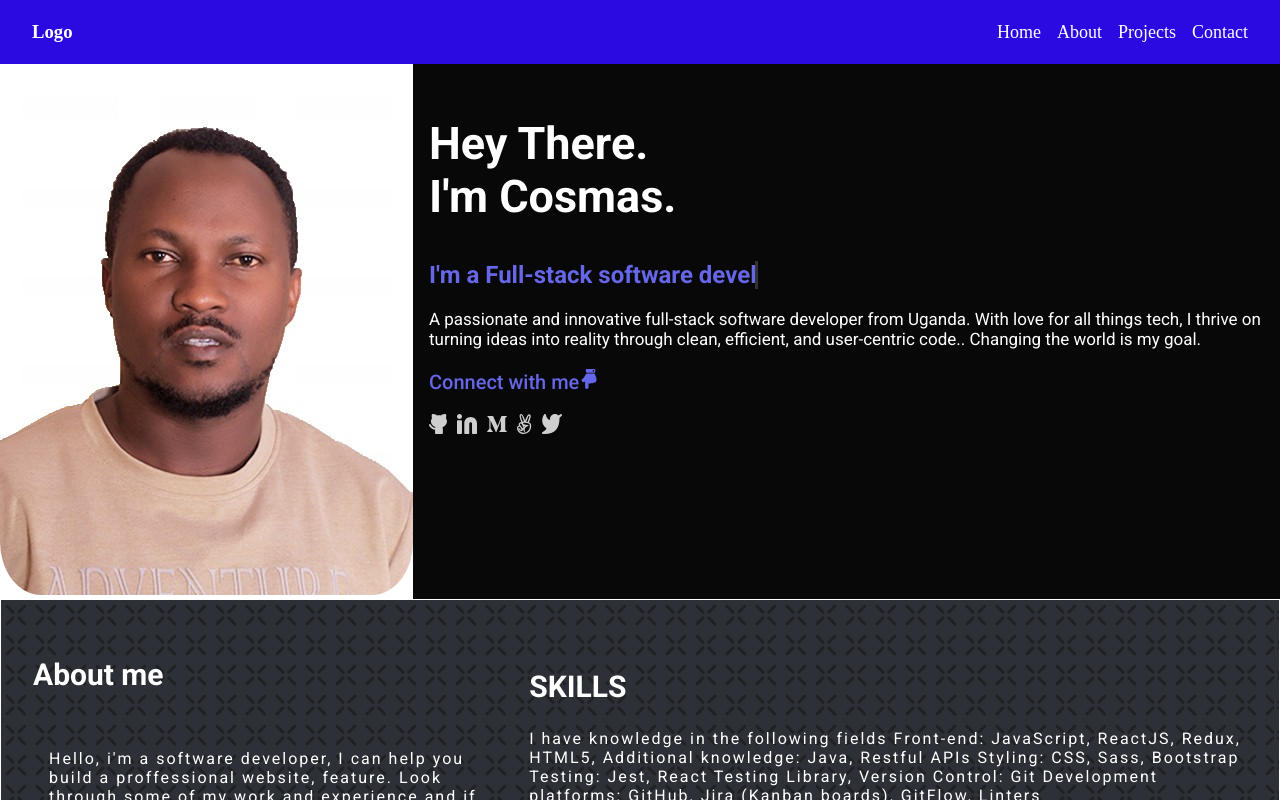
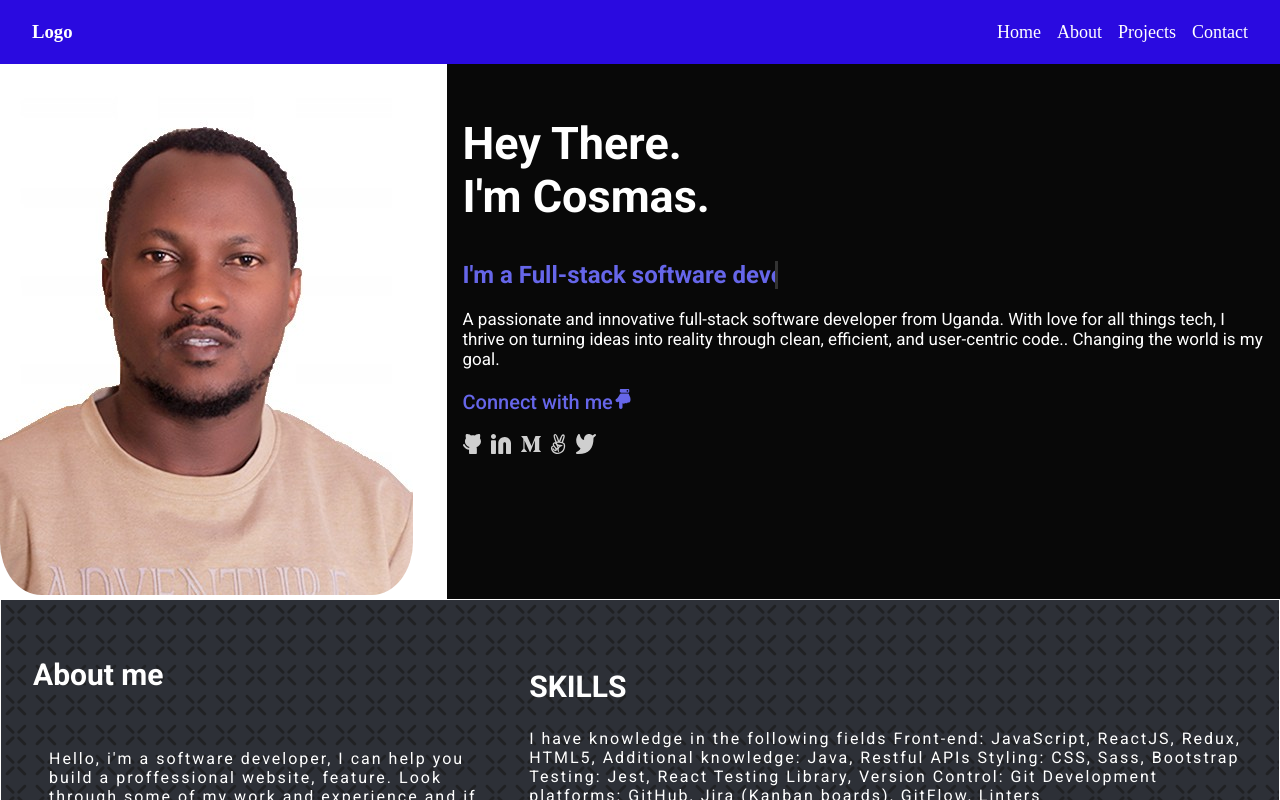
Before and after one commit to cosywasswa/Portfolio-react, a React (Create React App) app: page / in a window 1280 px wide. Shown: the top 800 px of the page. Built offline with nearby package versions, Linux system fonts and the light colour scheme.

Commit message:
Update styles

```diff
--- a/src/index.css
+++ b/src/index.css
@@ -81,6 +81,10 @@ body {
   display: flex;
   gap: 10px;
   color: blueviolet;
+}
+
+.picture {
+  width: 70%;
 }
 
 .picture img {
```
